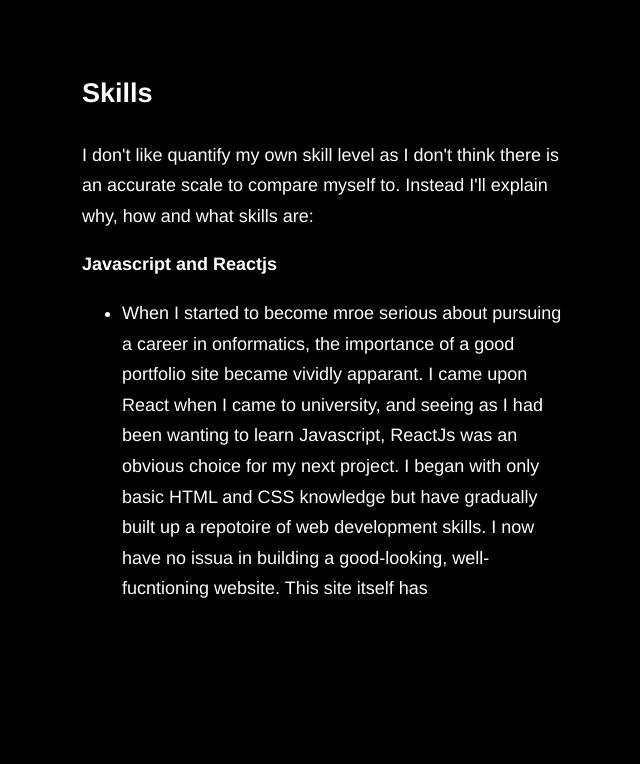
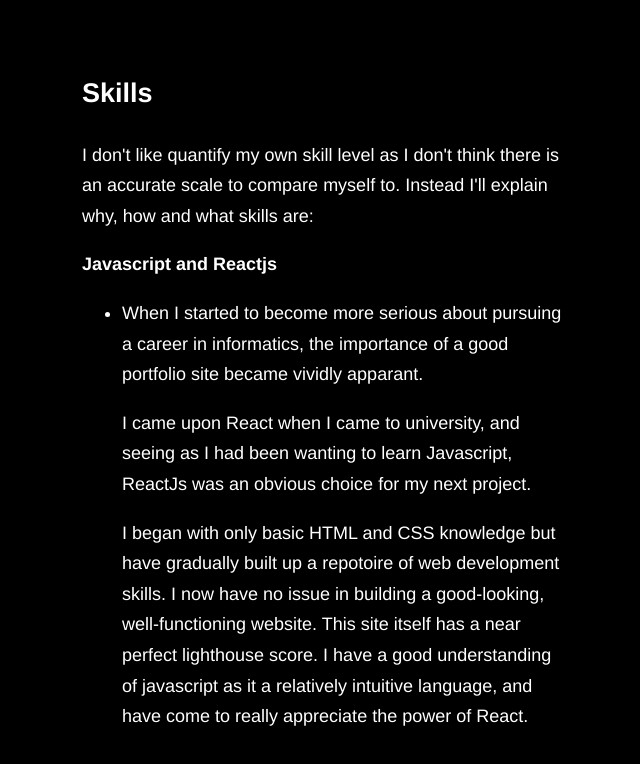
Before and after one commit to AntonGomes/site, a Next.js app: page /curriculum-vitae in a window 1280 px wide. Shown: the part 1939-2703 px from the top of the page, without its empty margins (418-1058 px from the left). Built offline with nearby package versions, Linux system fonts and the light colour scheme.

Commit message:
more lighthouse stuff booooo

```diff
--- a/components/default.jsx
+++ b/components/default.jsx
@@ -2,15 +2,26 @@ import styles from "../styles/default.module.css"
 import Footer from "./footer.js"
 import Link from 'next/link'
 import {useEffect} from 'react'
+import Helmet from 'react-helmet';
+
 
 export default function Default(props) {
     useEffect(() => {
         document.documentElement.lang = 'en'
     });
+
    return (
             <div>
-		<title>Anton's Site</title>
-		<meta name="description" content="Anton Gomes' portfolio site. Includes tutorials, writings and spare-time projects (inlcuding Bordle - The Cure for Boredom)." />
+
+            <Helmet>
+            <title>Antons Site</title>
+            <meta
+                name="description"
+                content="Anton Gomes portfolio site. Includes tutorials, writings and spare-time projects (inlcuding Bordle - The Cure for Boredom)."
+            />
+            </Helmet>
+
+
             <h1 className={styles.head}><Link href="./">Anton's Site</Link></h1>
             <div className={styles.body}>
             {props.children}
--- a/package.json
+++ b/package.json
@@ -16,8 +16,10 @@
     "next": "^12.1.6",
     "react": "^18.1.0",
     "react-canvas-draw": "^1.2.1",
+    "react-document-meta": "^3.0.0-beta.2",
     "react-dom": "^18.1.0",
     "react-draggable": "^4.4.5",
+    "react-helmet": "^6.1.0",
     "react-icons": "^4.3.1",
     "react-markdown": "^8.0.3",
     "react-syntax-highlighter": "^15.5.0",
--- a/pages/curriculum-vitae.js
+++ b/pages/curriculum-vitae.js
@@ -39,7 +39,8 @@ export default function cv() {
         <h2>Skills</h2>
         <p>I don't like quantify my own skill level as I don't think there is an accurate scale to compare myself to. Instead I'll explain why, how and what skills are: </p>
         <strong>Javascript and Reactjs</strong>
-        <ul><li>When I started to become mroe serious about pursuing a career in onformatics, the importance of a good portfolio site became vividly apparant. I came upon React when I came to university, and seeing as I had been wanting to learn Javascript, ReactJs was an obvious choice for my next project. I began with only basic HTML and CSS knowledge but have gradually built up a repotoire of web development skills. I now have no issua in building a good-looking, well-fucntioning website. This site itself has </li></ul>
+        <ul><li><p>When I started to become more serious about pursuing a career in informatics, the importance of a good portfolio site became vividly apparant.</p>
+        <p> I came upon React when I came to university, and seeing as I had been wanting to learn Javascript, ReactJs was an obvious choice for my next project.</p> I began with only basic HTML and CSS knowledge but have gradually built up a repotoire of web development skills. I now have no issue in building a good-looking, well-functioning website. This site itself has a near perfect lighthouse score. I have a good understanding of javascript as it a relatively intuitive language, and have come to really appreciate the power of React.  </li></ul>
         </div>
 
         <div id="ed">
```
Also changed, not shown: 1 other file (tests, documents, lock files or other folders). Lines whose indentation alone changed are shown as unchanged.
